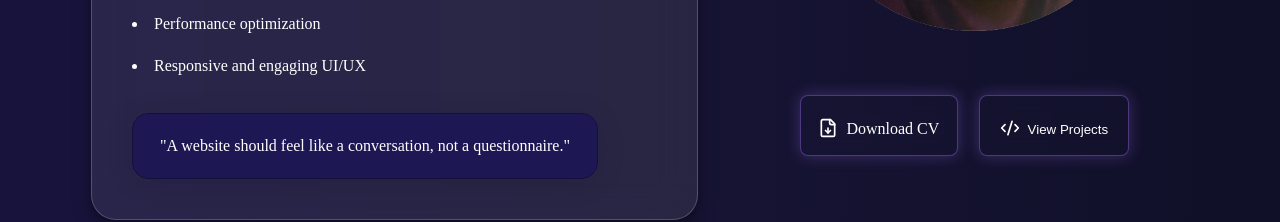
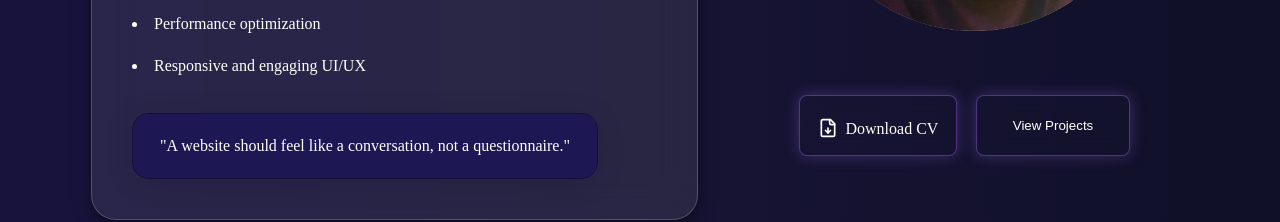
Before and after one commit to AbdullahMunir9/Portfolio, a React (Create React App) app: page / in a window 1280 px wide. Shown: the part 1273-1495 px from the top of the page. Built offline with nearby package versions, Linux system fonts and the light colour scheme.

Commit message:
Home Error Fixed

```diff
--- a/src/css/About.css
+++ b/src/css/About.css
@@ -69,7 +69,7 @@ img{
 }
 .Button-Container{
     display: flex;
-    justify-content: space-around;
+    justify-content: space-between;
     margin-top: 35px;
 }
 .Button-Container a{
@@ -83,6 +83,7 @@ img{
 }
 .Projects{
     cursor: pointer;
+    width: 154px;
 }
 
 
--- a/src/js/About.js
+++ b/src/js/About.js
@@ -1,8 +1,7 @@
 import { Code, Award, Globe } from "lucide-react";
 import profilePic from '../assets/profile-pic.png'
 import { FileDown } from 'lucide-react';
-import { Code2 } from "lucide-react";
-import { Element } from 'react-scroll';
+import { Link,Element } from 'react-scroll';
 
 
 function About() {
@@ -69,8 +68,9 @@ function About() {
                             Download CV
                         </a>
                         <button className="glowing-button Projects" onClick={scroll}>
-                            <Code2 className="icon" size={20} style={{ marginRight: '8px' }} />
-                            View Projects
+                            <Link to="Projects" smooth={true} duration={1000} offset={-50}>
+                                View Projects
+                            </Link>
                         </button>
                     </div>
                 </div>
--- a/src/js/Home.js
+++ b/src/js/Home.js
@@ -3,7 +3,7 @@ import myAnimation from "../assets/about-animation.json";
 import TypeAnimation from './type-animation';
 import { ExternalLink, Mail } from 'lucide-react';
 import { Github, Linkedin, Instagram } from 'lucide-react';
-import { Element } from 'react-scroll';
+import { Link,Element } from 'react-scroll';
 
 function Home(params) {
     const languages = ["Javascript","React","ExpressJs","Node.Js","Tailwind"]
@@ -31,8 +31,16 @@ function Home(params) {
                     </>
                 ))}
                 <div className="contact-Container">
-                    <button className="glowing-button bg-black">Projects <ExternalLink className="icons" size={16} /></button>
-                    <button className="glowing-button bg-black">Contact <Mail className="icons" size={16} /></button>
+                    <button className="glowing-button bg-black">
+                        <Link to="Projects" smooth={true} duration={1000} offset={-50}>
+                            Projects <ExternalLink className="icons" size={16} />
+                        </Link>
+                    </button>
+                    <button className="glowing-button bg-black">
+                        <Link to="Contact" smooth={true} duration={1000} offset={-80}>
+                            Contact <Mail className="icons" size={16} />
+                        </Link>
+                    </button>
                 </div>
 
                 <div className="social-links">
--- a/src/js/NavBar.js
+++ b/src/js/NavBar.js
@@ -81,7 +81,7 @@ function NavBar(){
                         </button>
 
                         <button key={2}>
-                            <Link to="Projects" smooth={true} duration={1000} offset={-20}>
+                            <Link to="Projects" smooth={true} duration={1000} offset={-50}>
                                 <li
                                     className={`Projects ${selectedIndex === 2 ? 'style-text' : ''}`}
                                     onClick={()=>{setSelectedIndex(2)}}
```
